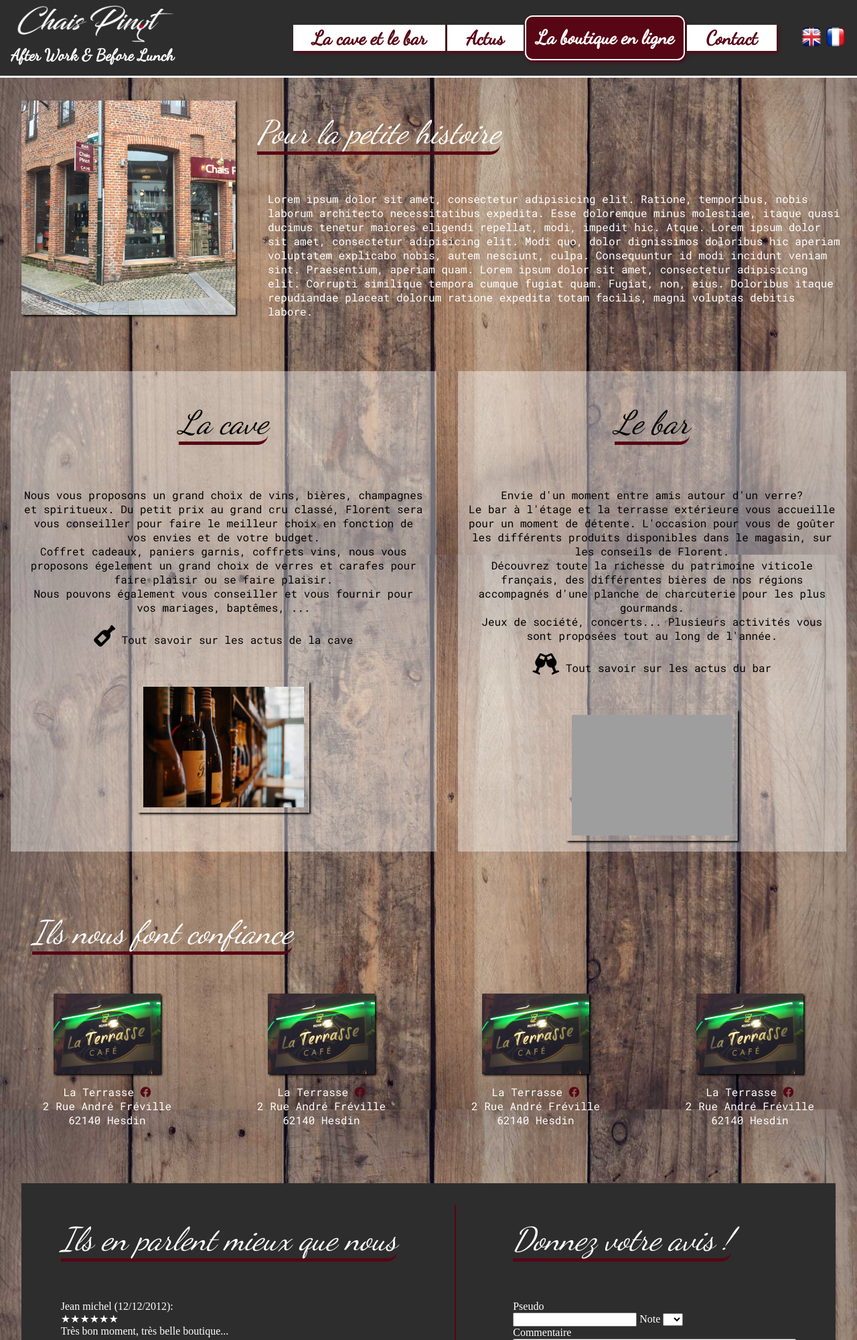
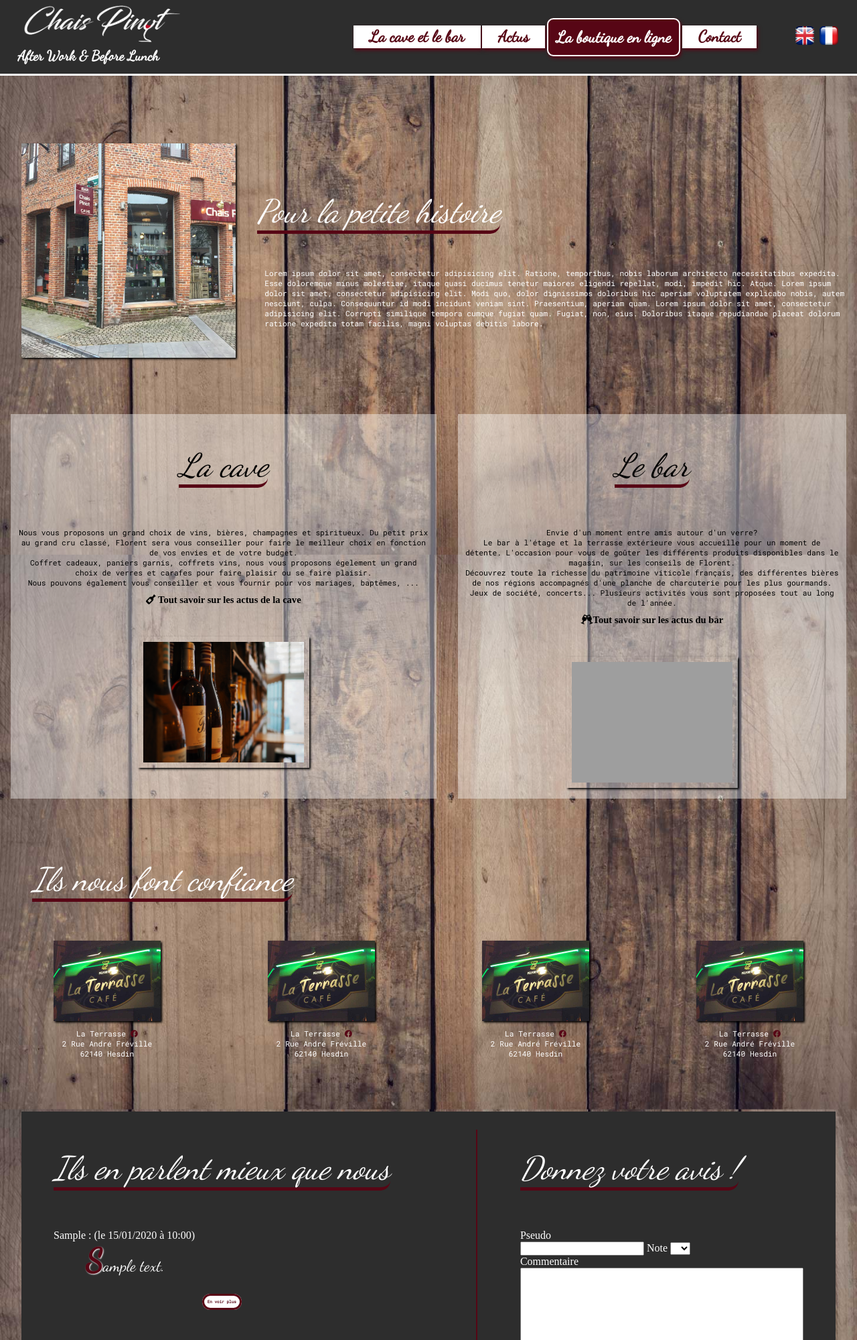
Before and after one commit to TheRoguishFOX/ProjetChaisPinot, a PHP site: page /index.php?action=cavebar in a window 1280 px wide. Shown: the top 2000 px of the page at 67% size. Run offline with PHP 8.4, Linux system fonts and the light colour scheme; tables that the repository leaves empty or names only in its code hold one stand-in row (values such as "Sample post"); some libraries are stand-ins or nearby versions; some web fonts are replaced; grey boxes are pictures that could not be loaded.

Commit message:
MàJ 1.5.1

```diff
--- a/Controller/frontend.php
+++ b/Controller/frontend.php
@@ -2,15 +2,24 @@
 
     require_once ('./model-manager/frontend.php');
     require_once('./model-manager/newsletterManager.php');
+    require_once('./model-manager/commentManager.php');
 
 
 
     function home(){
+        $list_com = new Comments;
+        $coms = $list_com->listCommentsHome();
         require('./view/frontend/view_Home_fr.php');
     }
 
     function cavebar(){
+        $list_com = new Comments;
+        $coms = $list_com->listComments();
         require('./view/frontend/view_cavebar_fr.php');
+    }
+    function insert_comment($pseudo, $text, $note){
+        $news_coms = new Comments;
+        $_data = $news_coms->postComments($pseudo, $text, $note);
     }
 
     function actus(){
--- a/index.php
+++ b/index.php
@@ -8,8 +8,14 @@ try{
 
 
         if(isset($_GET['action'])){
+
             if($_GET['action']=='cavebar'){
                 cavebar();
+                if(isset($_POST['valid'])){
+                    if(!empty($_POST['pseudo'] && $_POST['text'] && $_POST['note'])){
+                    insert_comment(htmlspecialchars($_POST['pseudo']), htmlspecialchars($_POST['text']), $_POST['note']);
+                    }
+                }
             }
         }
 
--- /dev/null
+++ b/model-manager/commentManager.php
@@ -0,0 +1,33 @@
+<?php
+
+require_once("config.php");
+
+    class Comments extends DataConnect
+    {
+
+        public function listCommentsHome()
+        {
+            $db = $this->dbConnect();
+            $req = $db->query("SELECT `pseudo`, `note`, `text`, DATE_FORMAT(date_crea, ' (le %d/%m/%Y à %H:%i)') as date_fr  from comments ORDER BY ID DESC LIMIT 0, 3");
+
+            return $req;
+        }
+
+        public function listComments()
+        {
+            $db = $this->dbConnect();
+            $req = $db->query("SELECT `pseudo`, `note`, `text`, DATE_FORMAT(date_crea, ' (le %d/%m/%Y à %H:%i)') as date_fr  from comments ORDER BY ID DESC LIMIT 0, 10");
+
+            return $req;
+        }
+
+        public function postComments($pseudo, $text, $note)
+        {
+            $db = $this->dbConnect();
+
+            $req = $db->prepare('INSERT INTO comments(`pseudo`, `text`, `note`, date_crea) VALUES(?, ?, ?, NOW())');
+
+            $newMail = $req->execute(array(htmlspecialchars($pseudo), htmlspecialchars($text), $note));
+            return $req;
+        }
+    }
--- a/public/css/actus.css
+++ b/public/css/actus.css
@@ -8,16 +8,16 @@ section p{
     margin : 1em;
 }
 
-article{
+section article{
     display:flex;
     margin : 0.5em;
     box-shadow: 1px 1px 2px;
-    background-size : content;
     height : 12em;
 }
 
 section div{
     width : 50%;
+    background-size : cover;
 }
 
 .texte {
--- a/public/css/cavebar.css
+++ b/public/css/cavebar.css
@@ -1,7 +1,3 @@
-#caveetbar{
-    margin-top : 4em;
-}
-
 #histoireboutique {
     display : flex;
     align-items: center;
@@ -63,34 +59,15 @@
 }
 
 
-#lebar i{
+#caveproduits a i{
     color : black;
-    font-size : 2em;
-}
-
-
-#lebar a{
+    font-size : 1.3em;
     text-decoration : none;
     color : black;
 }
 
-#lebar a:hover{
-    font-size : 1.2em;
-    color : var(--colorbordeau);
-}
-
-#lacave i{
-    color : black;
-    font-size : 2em;
-}
-
-#lacave a{
-    text-decoration : none;
-    color : black;
-}
-
-#lacave a:hover{
-    font-size : 1.2em;
+#caveproduits a i:hover{
+    font-size : 1.5em;
     color : var(--colorbordeau);
 }
 
@@ -120,15 +97,49 @@
 
 #comments {
     background-color: rgb(45, 45, 45);
-    color : white;
     margin: 2em;
     padding: 1em;
     display: flex;
     justify-content: space-around;
 }
 
+.pseudo{
+    color: white;
+}
+
+.button{
+    text-decoration: none;
+    color: var(--colorbordeau);
+    font-size: 0.5em;
+    font-weight: bold;
+
+    border: solid 3px var(--colorbordeau);
+    border-radius: 15px;
+
+    background-color: white;
+    padding: 5px;
+}
+
+.button:hover{
+    color: white;
+
+    background-color: var(--colorbordeau);
+
+    border-color: white;
+}
+
+
+
 #espaceComments{
     border : 1px var(--colorbordeau) solid;
+}
+
+form, .white{
+    color: white;
+}
+
+form .button{
+    font-size: 1em
 }
 
 /*on permet à la zone message de pouvoir se redimmensionner en fonction du responsive*/
--- a/public/css/headerFooter.css
+++ b/public/css/headerFooter.css
@@ -7,12 +7,53 @@
     --colorbordeau: rgb(87, 6, 21);
 }
 
+/*Machine a writter and comments*/
+#machine {
+    font-family: 'Dancing Script', cursive;
+}
+
+/*création de la zone d'animation*/
+@-webkit-keyframes typing {
+    from {
+        width: 0
+    }
+
+    to {
+        width: 100%
+    }
+}
+
+/*mise en place de l'animation*/
+.machinebox {
+    font-size: 150%;
+    white-space: nowrap;
+    overflow: hidden;
+    color: white;
+    padding-right: 2em;
+    padding-left: 2em;
+    -webkit-animation: typing 5s steps(38, end);
+    /*steps nombre de caract*/
+}
+
+.commentaires strong {
+    color: var(--colorbordeau);
+    text-shadow: 1px 1px 2px white;
+}
+.commentaires #machine::first-letter {
+    color: var(--colorbordeau);
+    text-shadow: 1px 1px 2px white;
+    font-size: 2em;
+    font-weight: bolder;
+}
+/* end writter and comments */
+
+/*log clic wrapper*/
 #hamburger {
     display: none
 }
 
 /* Décoration */
-.separateur{
+.separateur {
     font-size: 3em;
     color: var(--colorbordeau);
     text-align: center;
@@ -31,11 +72,14 @@ header {
     display: inline-flex;
     justify-content: space-around;
     align-items: center
-
 }
 
-header h1{
-    font-size: 1.5em;
+header #logotitle img {
+    width: 450px
+}
+
+header h1 {
+    font-size: 1.3em;
     font-family: 'Dancing Script', cursive;
     color: white;
     margin-top: -1em;
@@ -52,7 +96,7 @@ nav li a {
     text-decoration: none;
     font-weight: bolder;
     background-color: white;
-    color:  var(--colorbordeau);
+    color: var(--colorbordeau);
     margin-right: 0.1em;
     padding: 0.1em 1em 0.1em 1em;
     box-shadow: 2px 3px 5px var(--colorbordeau);
@@ -62,13 +106,13 @@ nav li a {
 
 nav li a:hover {
     font-size: 1.8em;
-    background-color:  var(--colorbordeau);
+    background-color: var(--colorbordeau);
     color: white;
 }
 
 #bigbutton {
     border: solid white 0.1em;
-    background-color:  var(--colorbordeau);
+    background-color: var(--colorbordeau);
     color: white;
     padding: 0.5em;
     border-radius: 0.4em;
@@ -77,18 +121,17 @@ nav li a:hover {
 #bigbutton:hover {
     font-size: 1.8em;
     background-color: white;
-    color:  var(--colorbordeau);
-    border-color:  var(--colorbordeau);
+    color: var(--colorbordeau);
+    border-color: var(--colorbordeau);
 }
 
-.flag:hover{
+.flag:hover {
     transform: scale(1.3);
 }
 
 /*setting commun a page*/
-section
-{
-    margin-top: 8em;
+section {
+    margin-top: 12em;
 }
 
 body {
@@ -99,25 +142,26 @@ body {
     background-image: url('../images/divers/parquet.jpg');
     margin: 0;
 }
-h1{
+
+h1 {
     font-size: 2em
 }
 
-h2{
+h2 {
     font-family: 'Dancing Script', cursive;
     color: white;
-    font-size: 5em;
+    font-size: 3em;
 
     display: inline-block;
-    border-bottom: 5px  var(--colorbordeau) solid;
+    border-bottom: 5px var(--colorbordeau) solid;
     border-bottom-right-radius: 15px;
 
     font-style: italic;
     font-weight: lighter;
 }
 
-a{
-  font-family: 'Roboto Mono', monospace;
+a {
+    font-family: 'Roboto Mono', monospace;
 }
 
 
@@ -125,7 +169,7 @@ p {
     text-align: center;
     color: white;
     font-family: 'Roboto Mono', monospace;
-    font-size: 1.5em;
+    font-size: 1em;
 }
 
 /* start footer */
@@ -142,51 +186,61 @@ p {
     text-decoration: none;
     color: white;
 }
-footer a:hover{
+
+footer a:hover {
     font-size: 1em;
-    color:  var(--colorbordeau);
+    color: var(--colorbordeau);
     text-shadow: 2px 3px 2px white;
     transform: scale(1.3)
 }
 
 .tiret {
-    border-left:solid 0.2em var(--colorbordeau);
+    border-left: solid 0.2em var(--colorbordeau);
 }
 
-footer #logo a{
+footer #logo a {
     font-size: 2em;
     color: white;
 }
 
-footer #logo a:hover{
-    color:  var(--colorbordeau);
+footer #logo a:hover {
+    color: var(--colorbordeau);
     text-shadow: 2px 3px 2px white;
     transform: scale(1.2);
 }
 
 
-@media screen and (max-width: 1500px){
-    header #logotitle img{
+@media screen and (max-width: 1500px) {
+    header #logotitle img {
         width: 350px
     }
 
-    h2{
+    section {
+        margin-top: 8em;
+    }
+
+    h2 {
         font-size: 2.5em;
     }
 
-    p{
-    font-size :1em;
+    p {
+        font-size: 0.7em;
     }
 
 }
 
 
-@media screen and (max-width: 1300px){
-    header #logotitle img{
+@media screen and (max-width: 1300px) {
+    header #logotitle img {
         width: 250px
     }
-    h2{
+
+    h2 {
         font-size: 3em;
+    }
+
+    nav li a {
+        font-size: 1.5em
     }
 
 }
@@ -194,13 +248,13 @@ footer #logo a:hover{
 
 
 /*version tablette */
-@media screen and (max-width: 1024px){
+@media screen and (max-width: 1024px) {
 
-    header #logotitle img{
+    header #logotitle img {
         width: 300px
     }
 
-    header h1{
+    header h1 {
         font-size: 1.5em;
     }
 
@@ -218,7 +272,8 @@ footer #logo a:hover{
     #hamburger i {
         font-size: 40px;
         margin-top: 0.5em;
-        color: var(--colorbordeau); !important;
+        color: var(--colorbordeau);
+         !important;
     }
 
     a#wrapper:target ~ #wrapper {
@@ -261,7 +316,7 @@ footer #logo a:hover{
 
 
 
-    header nav ul{
+    header nav ul {
         display: flex;
         flex-direction: column;
         justify-content: space-around;
@@ -269,36 +324,37 @@ footer #logo a:hover{
         margin-left: -20px;
     }
 
-    header nav li a{
+    header nav li a {
         border: solid 3px
     }
 
     h2 {
-        font-size : 2em;
-    }
-    p{
-        font-size : 0.8em;
+        font-size: 2em;
     }
 
-    section{
-        margin-top : 5em;
+    p {
+        font-size: 0.7em;
     }
 
-    a{
+    section {
+        margin-top: 5em;
+    }
+
+    a {
         font-size: 0.8em;
     }
 }
 
 /*version phone */
-@media screen and (max-width: 720px){
+@media screen and (max-width: 850px) {
 
 
-    header #logotitle img{
+    header #logotitle img {
         width: 150px;
         margin-left: 2em;
     }
 
-    header h1{
+    header h1 {
         font-size: 0.5em;
         margin-left: 5em;
     }
@@ -318,7 +374,8 @@ footer #logo a:hover{
     #hamburger i {
         font-size: 40px;
         margin-top: 0.5em;
-        color: var(--colorbordeau); !important;
+        color: var(--colorbordeau);
+         !important;
     }
 
     a#wrapper:target ~ #wrapper {
@@ -359,7 +416,7 @@ footer #logo a:hover{
         z-index: 199;
     }
 
-    header nav ul{
+    header nav ul {
         display: flex;
         flex-direction: column;
         justify-content: space-around;
@@ -368,33 +425,35 @@ footer #logo a:hover{
         margin-left: -20px
     }
 
-    header nav li a{
+    header nav li a {
         border: solid 3px
     }
 
-    footer{
+    footer {
         font-size: 0.5em;
     }
 
-    footer .valider{
+    footer .valider {
         margin-top: 10px;
     }
 
-    header #lang img{
-        width : 30%;
+    header #lang img {
+        width: 30%;
     }
-    section{
-    margin-top:1em;
+
+    section {
+        margin-top: 1em;
     }
 
     h2 {
-        font-size : 1.5em;
+        font-size: 1.5em;
     }
 
-    p{
-        font-size : 0.8em;
+    p {
+        font-size: 0.5em;
     }
-    a{
+
+    a {
         font-size: 0.8em;
     }
 }
--- a/view/frontend/view_cavebar_fr.php
+++ b/view/frontend/view_cavebar_fr.php
@@ -25,7 +25,7 @@ ob_start();
                 <br> Coffret cadeaux, paniers garnis, coffrets vins, nous vous proposons égelement un grand choix de verres et carafes pour faire plaisir ou se faire plaisir.
                 <br> Nous pouvons également vous conseiller et vous fournir pour vos mariages, baptêmes, ...
             </p>
-            <p><i class="fas fa-wine-bottle"></i> <a href="index.php?action=actus"> Tout savoir sur les actus de la cave
+            <p><a href="index.php?action=actus"><i class="fas fa-wine-bottle"> Tout savoir sur les actus de la cave</i>
                 </a></p><br><br>
             <img src="public/images/divers/alcohol-bottles-alcoholic-beverage-bar-2664149.jpg">
         </div>
@@ -34,7 +34,7 @@ ob_start();
 
             <h2> Le bar </h2>
             <p> Envie d'un moment entre amis autour d'un verre? <br>Le bar à l'étage et la terrasse extérieure vous accueille pour un moment de détente. L'occasion pour vous de goûter les différents produits disponibles dans le magasin, sur les conseils de Florent. <br>Découvrez toute la richesse du patrimoine viticole français, des différentes bières de nos régions accompagnés d'une planche de charcuterie pour les plus gourmands.<br>Jeux de société, concerts... Plusieurs activités  vous sont proposées tout au long de l'année. </p>
-            <p><i class="fas fa-glass-cheers"></i> <a href="index.php?action=actus"> Tout savoir sur les actus du bar
+            <p><a href="index.php?action=actus"><i class="fas fa-glass-cheers">Tout savoir sur les actus du bar</i>
            </a></p><br><br>
             <img src="public/images/divers/alcoholic-beverage-bar-beer-1269025.jpg">
         </div>
@@ -72,57 +72,40 @@ ob_start();
     <article id="comments">
 
         <div id="affichagecomments">
-            <h2>Ils en parlent mieux que nous </h2>
-            <br><br>
-            <div class="com">Jean michel (12/12/2012):
-                <br>
-                <span>&#9733;&#9733;&#9733;&#9733;&#9733;&#9733;</span></div>
-            <div class="article">
-                <div id="machine" class="machinebox">Très bon moment, très belle boutique... </div>
-            </div>
-            <br>
-            <div class="com">Jean michel (12/12/2012):
-                <br>
-                <span>&#9733;&#9733;&#9733;&#9733;</span></div>
-            <div class="article">
-                <div id="machine" class="machinebox">Très beau cadre, magnifique moment<br> mais mauvais temps </div>
-            </div>
-            <div class="article">
-                <br>
-                <div class="com">Jean michel (12/12/2012):
-                    <br>
-                    <span>&#9733;&#9733;&#9733;&#9733;&#9733;</span></div>
-                <div id="machine" class="machinebox">très belle boutique... bon produit... </div>
-            </div>
-            <div class="article">
-                <br>
-                <div class="com">Jean michel (12/12/2012):
-                    <br>
-                    <span>&#9733;&#9733;&#9733;&#9733;&#9733;</span></div>
-                <div id="machine" class="machinebox">très belle boutique... bon produit... </div>
-            </div>
-            <div class="article">
-                <br>
-                <div class="com">Jean michel (12/12/2012):
-                    <br>
-                    <span>&#9733;&#9733;&#9733;&#9733;&#9733;</span></div>
-                <div id="machine" class="machinebox">très belle boutique... bon produit... </div>
-            </div>
-            <div class="article">
-                <br>
-                <div class="com">Jean michel (12/12/2012):
-                    <br>
-                    <span>&#9733;&#9733;&#9733;&#9733;&#9733;</span></div>
-                <div id="machine" class="machinebox">très belle boutique... bon produit... </div>
-            </div>
-            <div class="article">
-                <br>
-                <div class="com">Jean michel (12/12/2012):
-                    <br>
-                    <span>&#9733;&#9733;&#9733;&#9733;&#9733;</span></div>
-                <div id="machine" class="machinebox">très belle boutique... bon produit... </div>
+            <div class="commentaires">
+                <h2>Ils en parlent mieux que nous </h2>
+                <br><br>
+                <?php
+                while($com = $coms->fetch()){
+
+                    echo    '<div class="com"><span class="white">' . htmlspecialchars($com['pseudo']) . " :" . $com['date_fr'] .
+                        '</span><br>
+                            <span><strong>';
+                                if(isset($com['note'])){
+                                    if($com['note'] == 1){
+                                        echo "&#9733;";}
+                                    if($com['note'] == 2){
+                                        echo "&#9733;&#9733";}
+                                    if($com['note'] == 3){
+                                        echo "&#9733;&#9733;&#9733";}
+                                    if($com['note'] == 4){
+                                        echo "&#9733;&#9733;&#9733;&#9733";}
+                                    if($com['note'] == 5){
+                                        echo "&#9733;&#9733;&#9733;&#9733;&#9733;";}
+                                }
+
+                    echo    '</strong></span>
+                            </div>
+                    <div class="article">
+                        <div id="machine" class="machinebox">' . htmlspecialchars($com['text']) . '</div>
+                    </div><br>';
+                }
+                ?>
+                <p><a href="index.php?action=comments" class="button">En voir plus</a></p>
             </div>
         </div>
+            <br>
+
 
         <p id="espaceComments"></p>
 
@@ -130,7 +113,7 @@ ob_start();
         <div id="insertionComments">
             <h2> Donnez votre avis !</h2>
             <br><br>
-            <form action="" method="post">
+            <form action="index.php?action=cavebar" method="post">
                 <div>
                     <label for="pseudo">Pseudo</label><br />
                     <input type="text" id="pseudo" name="pseudo" />
@@ -150,9 +133,10 @@ ob_start();
                     <label for="text">Commentaire</label><br />
                     <textarea id="text" name="text" rows="10" cols="50"></textarea>
                 </div>
+                <input type="text" name="valid" value="Envoyer" hidden>
                 <br>
                 <div>
-                    <input type="submit" />
+                    <input type="submit" class="button" value="Envoyer"/>
                 </div>
             </form>
 
--- a/view/template/template_shop_fr.php
+++ b/view/template/template_shop_fr.php
@@ -55,9 +55,9 @@
     <footer>
 
         <article class="footer">
-            <p><a href="index.php?action=ConditionsGnrales"> Conditions générales</a><br><br>
-                <a href="index.php?action=MentionsLegales"> Mentions légales</a><br><br>
-                <a href="#"> Haut de page</a><br><br>
+            <p><a href="index.php?action=ConditionsGnrales"> Conditions générales</a><br>
+                <a href="index.php?action=MentionsLegales"> Mentions légales</a><br>
+                <a href="#"> Haut de page</a><br>
                 <a href="#"> Retour accueil</a></p>
 
             <p class="tiret"></p>
```
Also changed, not shown: public/css/home.css (+1 -32 lines), public/css/shop.css (+4 -4 lines), view/frontend/view_Home_fr.php (+25 -19 lines), view/frontend/viewtest.php (added).
